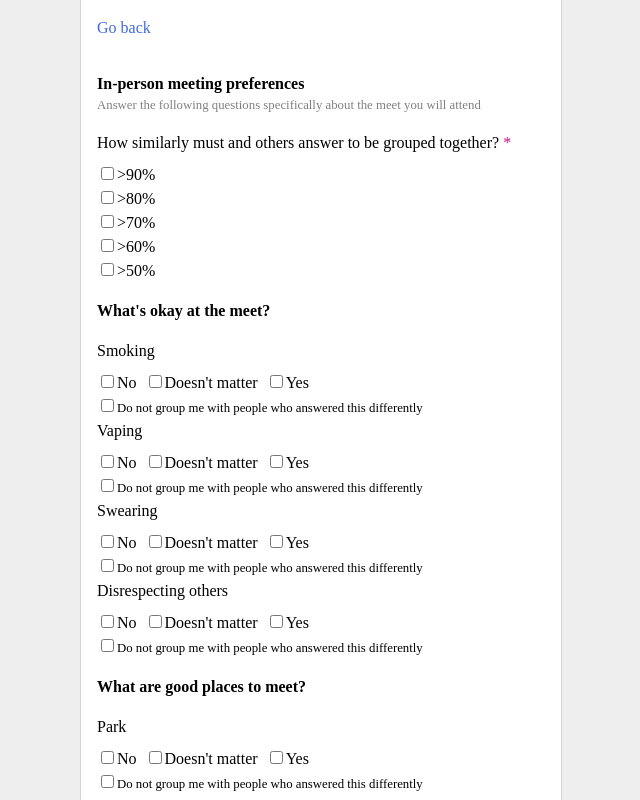
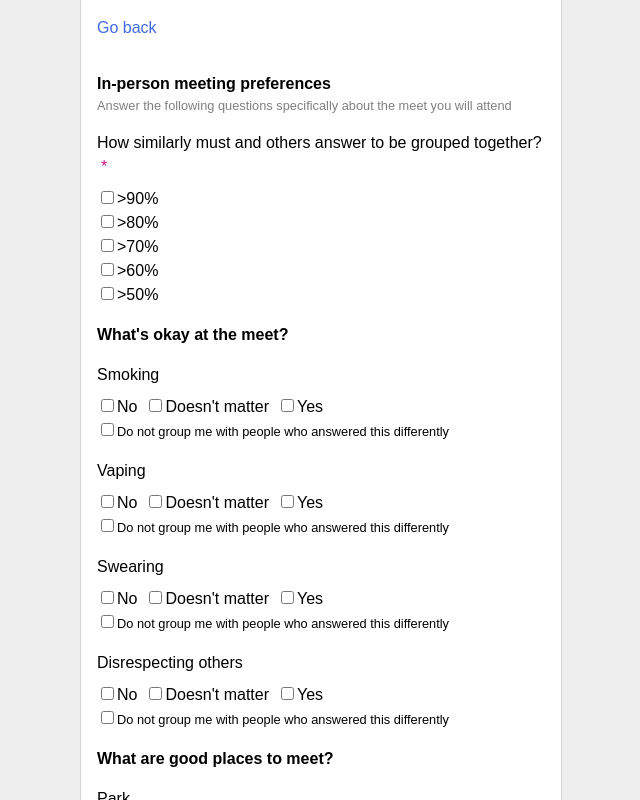
Before and after one commit to Queatz/find-friends, an Angular app: page /meet in a window 1280 px wide. Shown: the top 800 px of the page, without its empty margins (319-959 px from the left). Built offline with nearby package versions, Linux system fonts and the light colour scheme.

Commit message:
Minor tweaks

```diff
--- a/src/app/basic-info/basic-info.component.html
+++ b/src/app/basic-info/basic-info.component.html
@@ -39,6 +39,9 @@
       <option [value]="30">30 miles of my city/town</option>
       <option [value]="40">40 miles of my city/town</option>
       <option [value]="50">50 miles of my city/town</option>
+      <option [value]="100">100 miles of my city/town</option>
+      <option [value]="150">150 miles of my city/town</option>
+      <option [value]="200">200 miles of my city/town</option>
     </select>
     <div class="h">Your details</div>
     <app-checkbox-group
--- a/src/app/friend-details/friend-details.component.html
+++ b/src/app/friend-details/friend-details.component.html
@@ -1,7 +1,7 @@
 <section>
   <b>Describe the friend you really want to find</b>
   <div class="hh">Choose the option that is the most correct, or skip</div>
-  <div *ngFor="let x of friendFacts">
+  <div *ngFor="let x of friendFacts" class="q">
     <div class="h">{{ x }}</div>
     <app-choices [(value)]="user.quiz.friendFacts[x]"></app-choices>
   </div>
--- a/src/app/friend-details/friend-details.component.scss
+++ b/src/app/friend-details/friend-details.component.scss
@@ -0,0 +1,3 @@
+.q {
+  margin-top: 1rem;
+}
--- a/src/app/map.service.ts
+++ b/src/app/map.service.ts
@@ -18,8 +18,6 @@ export class MapService {
   autocomplete(text: string, types = 'place', proximity?: string): Observable<Array<PlaceResult>> {
     return this.http.get<Array<PlaceResult>>(`https://api.mapbox.com/geocoding/v5/mapbox.places/${text}.json?country=us&types=${types}${proximity ? `&proximity=${proximity}` : '' }&access_token=${this.apiKey}`).pipe(
       map((res: any) => {
-        console.log(res)
-
         return res.features.map((x: any) => ({
           name: x.text,
           full: x.place_name,
--- a/src/app/meet-details/meet-details.component.html
+++ b/src/app/meet-details/meet-details.component.html
@@ -14,7 +14,7 @@
   <p>
     <b>What's okay at the meet?</b>
   </p>
-  <div *ngFor="let x of meetPreferences">
+  <div *ngFor="let x of meetPreferences" class="q">
     <div class="h">{{ x }}</div>
     <app-choices [(value)]="user.quiz.meetPreferences[x]"></app-choices>
   </div>
@@ -23,7 +23,7 @@
   </p>
   <div>
     <div class="radio-group">
-      <div *ngFor="let x of meetPlaces">
+      <div *ngFor="let x of meetPlaces" class="q">
         <div class="h">{{ x }}</div>
         <app-choices [(value)]="user.quiz.meetPlaces[x]"></app-choices>
       </div>
--- a/src/app/meet-details/meet-details.component.scss
+++ b/src/app/meet-details/meet-details.component.scss
@@ -0,0 +1,3 @@
+.q {
+  margin-top: 1rem;
+}
--- a/src/styles.scss
+++ b/src/styles.scss
@@ -2,6 +2,7 @@ html, body {
   line-height: 1.5;
   background: #eee;
   margin: 0;
+  font-family: sans-serif;
 }
 
 a {
```
Also changed, not shown: Roadmap.txt.
